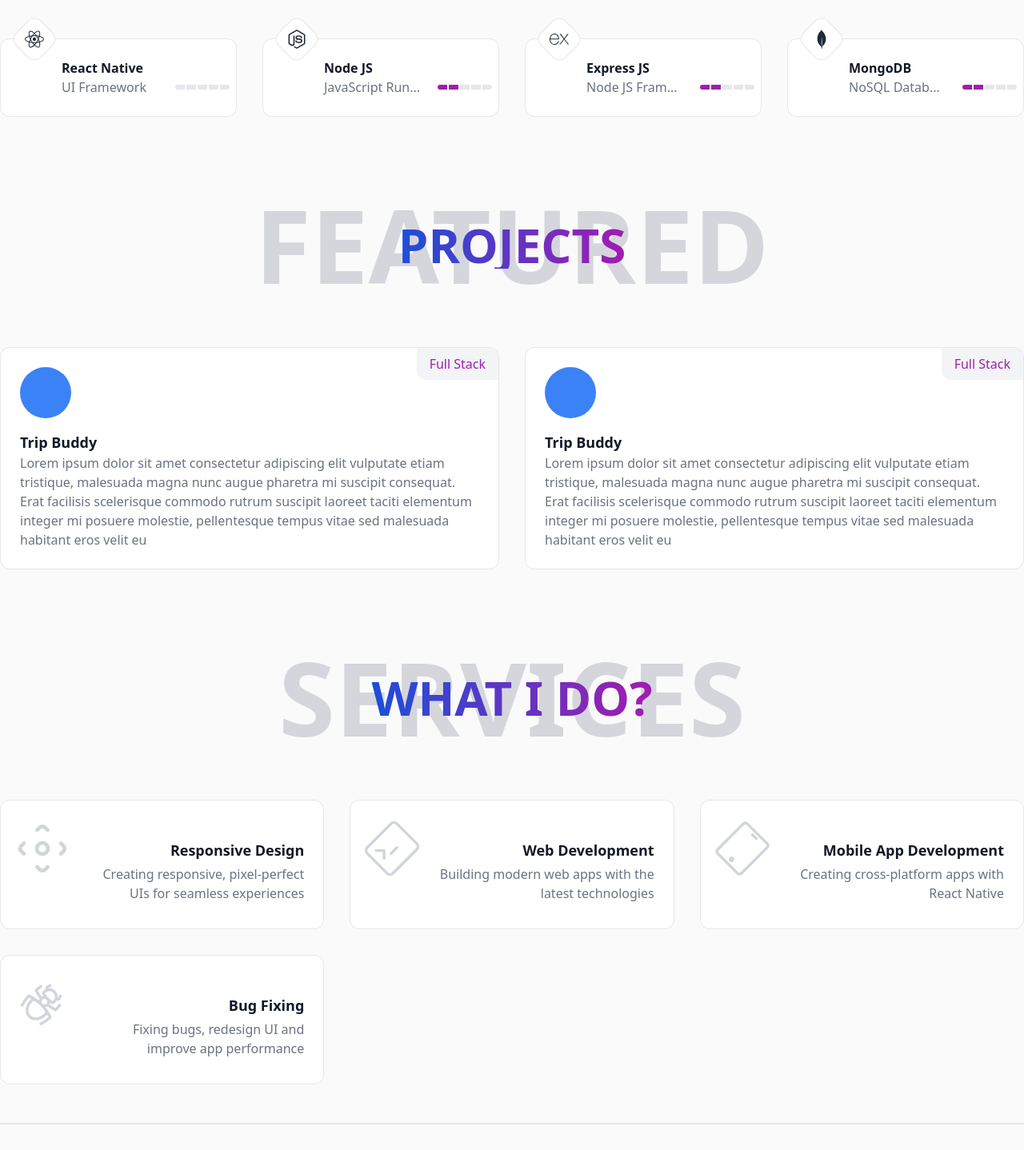
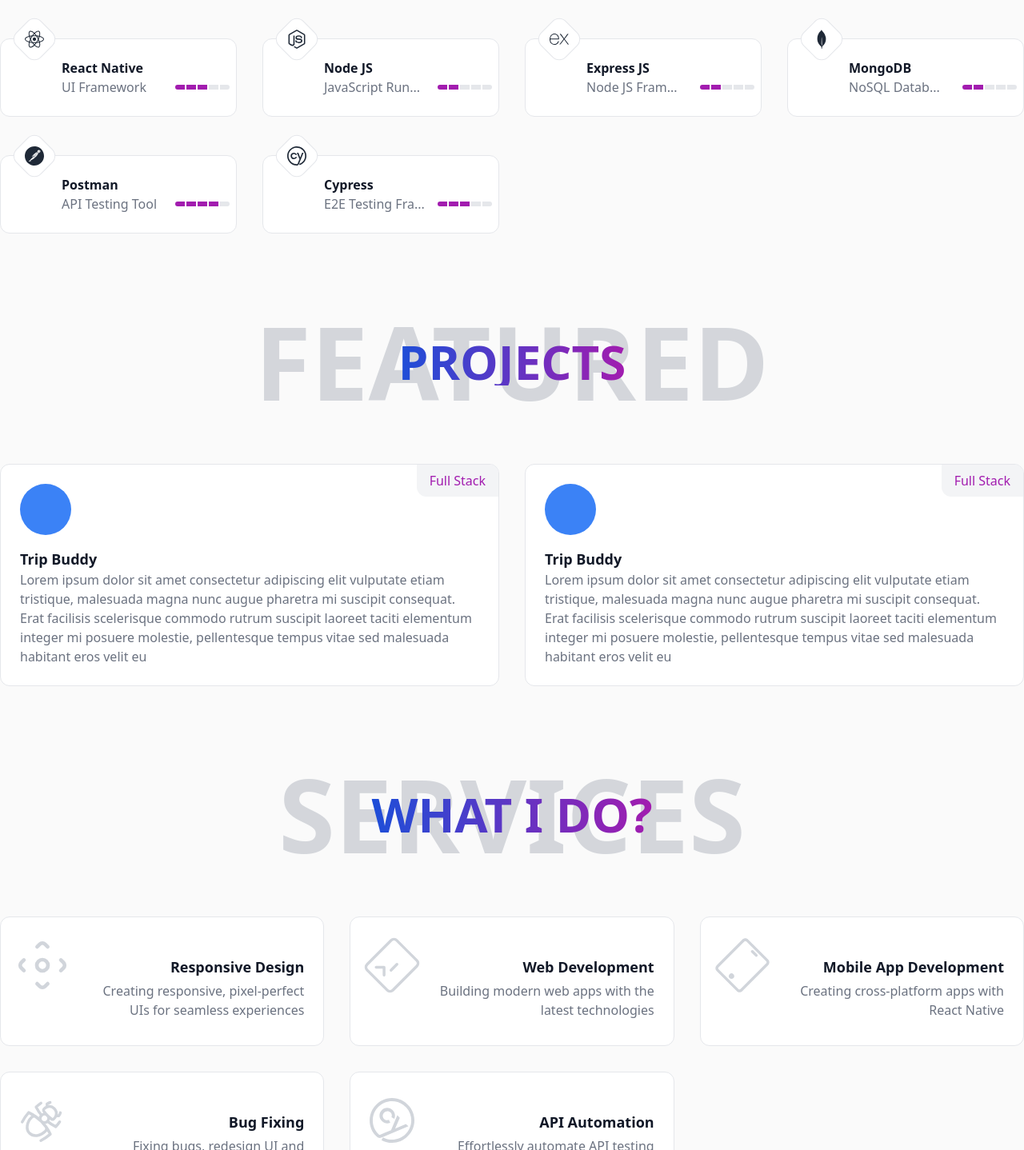
Before and after one commit to mranonno/my-portfolio, a React (Vite) app: page / in a window 1280 px wide. Shown: the part 912-2350 px from the top of the page at 80% size. Built offline with nearby package versions, Linux system fonts and the light colour scheme.

Commit message:
add api testing tool skill

```diff
--- /dev/null
+++ b/src/components/Helpers/handleTheme.js
@@ -0,0 +1,19 @@
+const handleTheme = (e) => {
+  if (e.target.checked) {
+    localStorage.setItem("theme", "dark");
+    document.querySelector("html").setAttribute("data-theme", "dark");
+  } else {
+    localStorage.setItem("theme", "light");
+    document.querySelector("html").setAttribute("data-theme", "light");
+  }
+};
+
+const setTheme = (value) => {
+  if (value === "dark") {
+    document.querySelector("html").setAttribute("data-theme", "dark");
+  }
+  if (value === "light") {
+    document.querySelector("html").setAttribute("data-theme", "light");
+  }
+};
+export { handleTheme, setTheme };
--- a/src/components/HomePage/ExpertiseSkills.tsx
+++ b/src/components/HomePage/ExpertiseSkills.tsx
@@ -3,7 +3,7 @@ import SectionTitle from "../Shared/SectionTitle";
 import SkillCard from "./SkillCard";
 import { RiJavascriptFill, RiTailwindCssFill } from "react-icons/ri";
 import { FaNodeJs, FaReact } from "react-icons/fa";
-import { SiExpress, SiMongodb } from "react-icons/si";
+import { SiCypress, SiExpress, SiMongodb, SiPostman } from "react-icons/si";
 import { IconType } from "react-icons";
 type Skills = {
   title: string;
@@ -35,13 +35,13 @@ const ExpertiseSkills = () => {
       title: "React JS",
       subTitle: "JavaScript Lib...",
       icon: FaReact,
-      rating: 2,
+      rating: 4,
     },
     {
       title: "React Native",
       subTitle: "UI Framework",
       icon: FaReact,
-      rating: 0,
+      rating: 3,
     },
     {
       title: "Node JS",
@@ -60,6 +60,18 @@ const ExpertiseSkills = () => {
       subTitle: "NoSQL Datab...",
       icon: SiMongodb,
       rating: 2,
+    },
+    {
+      title: "Postman",
+      subTitle: "API Testing Tool",
+      icon: SiPostman,
+      rating: 4,
+    },
+    {
+      title: "Cypress",
+      subTitle: "E2E Testing Fra...",
+      icon: SiCypress,
+      rating: 3,
     },
   ];
   return (
--- a/src/components/HomePage/Services.tsx
+++ b/src/components/HomePage/Services.tsx
@@ -4,6 +4,7 @@ import ServiceCard from "./ServiceCard";
 import { HiOutlineBugAnt } from "react-icons/hi2";
 import { BsTerminal } from "react-icons/bs";
 import { SlScreenTablet } from "react-icons/sl";
+import { SiCypress } from "react-icons/si";
 
 const Services = () => {
   return (
@@ -34,6 +35,12 @@ const Services = () => {
           icon={HiOutlineBugAnt}
           rotate="right"
         />
+        <ServiceCard
+          title="API Automation"
+          subTitle="Effortlessly automate API testing using Cypress for robust validation"
+          icon={SiCypress}
+          rotate="right"
+        />
       </div>
     </div>
   );
```
